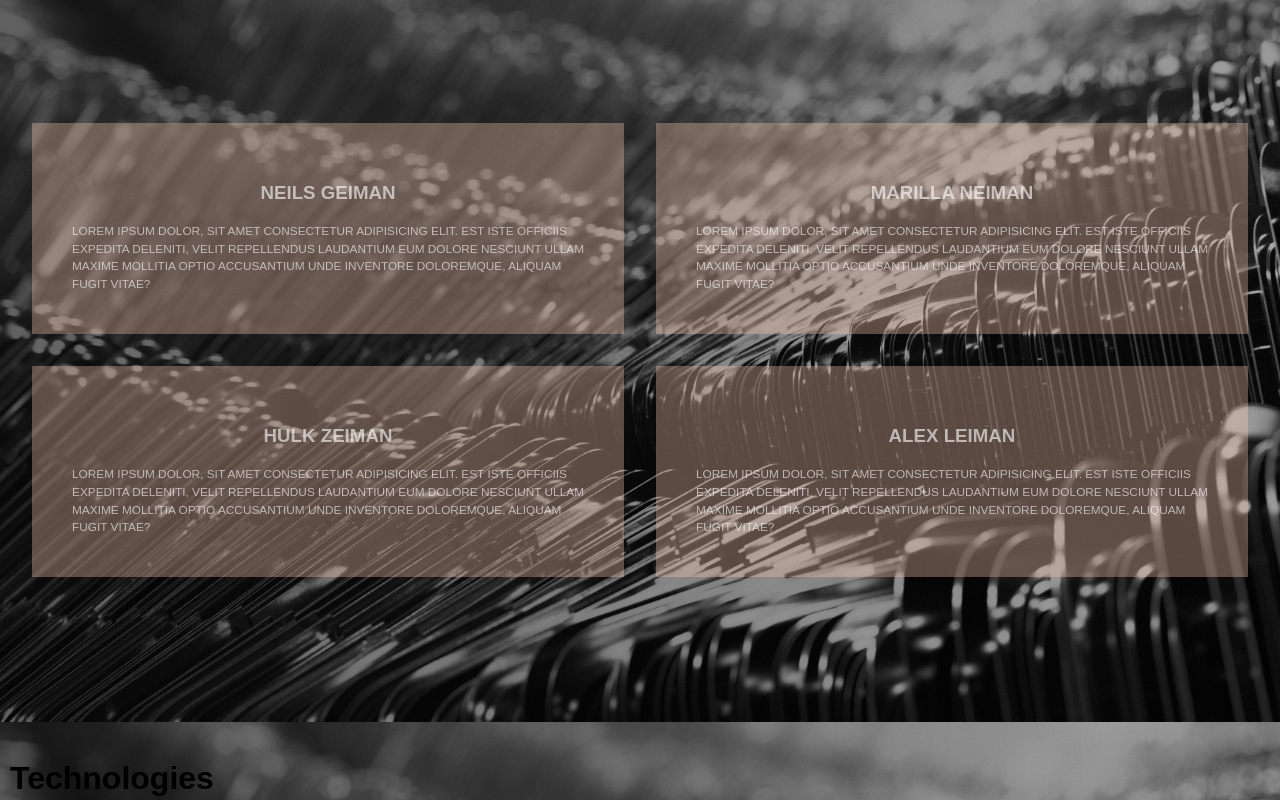
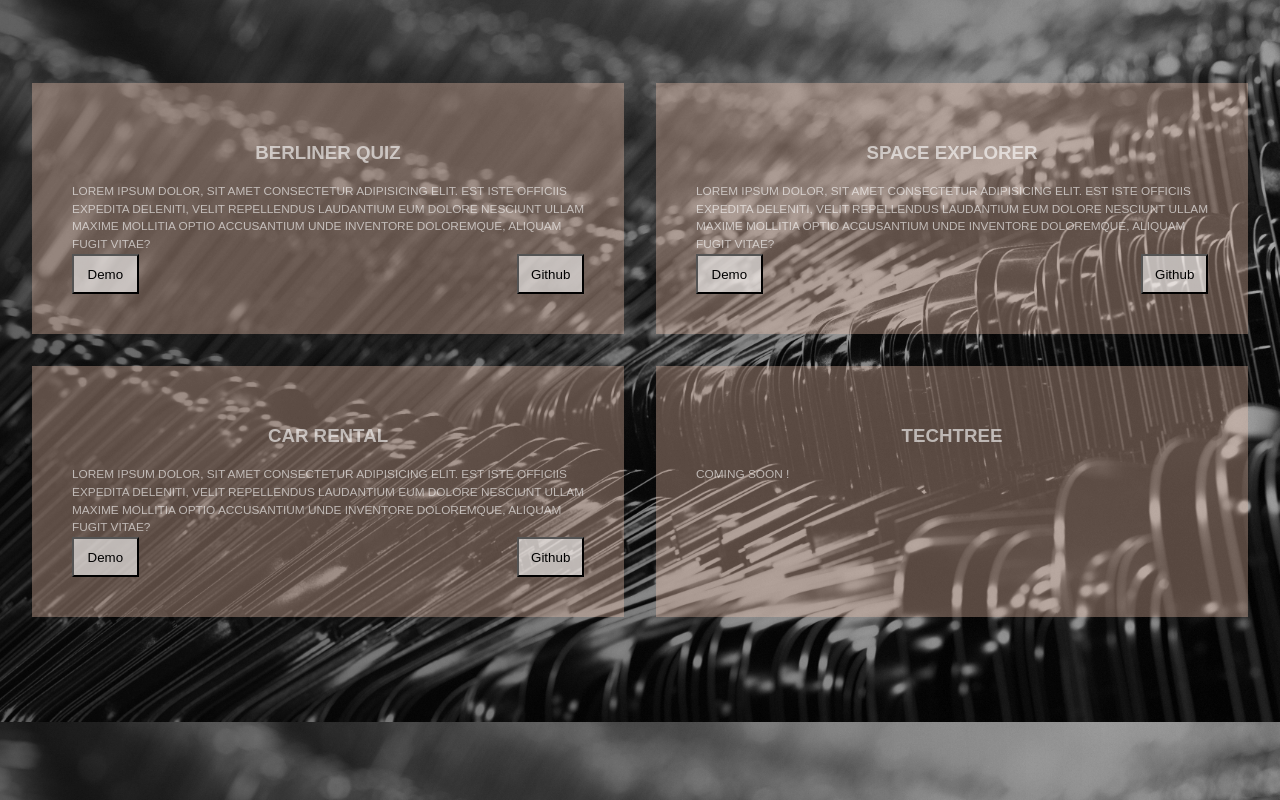
Before and after one commit to StefanDsd/Stefan-React-Portfolio, a React (Create React App) app: page / in a window 1280 px wide. Shown: the part 1678-2478 px from the top of the page. Built offline with nearby package versions, Linux system fonts and the light colour scheme.

Commit message:
working on projects

```diff
--- a/src/App.js
+++ b/src/App.js
@@ -5,7 +5,7 @@ import Contact from './components/Contact';
 import Section from './components/Section';
 import './App.css';
 import Projects from './components/Projects';
-import Technologies from './components/Technologies';
+// import Technologies from './components/Technologies';
 import About from './components/About';
 
 function App() {
@@ -16,7 +16,7 @@ function App() {
       <Section />
       <About />
       <Projects />
-      <Technologies />
+      {/* <Technologies /> */}
       <Contact />
     </div>
   );
--- a/src/components/Header/index.js
+++ b/src/components/Header/index.js
@@ -24,7 +24,7 @@ const Header = () => {
           </div>
           <a href="#section">Home</a>
           <a href="#about">About</a>
-          <a href="#testimonials">Projects</a>
+          <a href="#projects">Projects</a>
           <a href="#contact">Contact</a>
         </ul>
       </nav>
--- a/src/components/Projects/index.js
+++ b/src/components/Projects/index.js
@@ -1,7 +1,6 @@
 import React from "react";
 import "./index.modules.css";
 import { motion } from "framer-motion";
-
 
 const Projects = () => {
   return (
@@ -15,14 +14,33 @@ const Projects = () => {
           whileHover={{ scale: 1.1 }}
           whileTap={{ scale: 0.9 }}
           viewport={{ once: true }}
-        className="test-carts">
-          <h3>neils geiman</h3>
+          className="test-carts"
+        >
+          <h3>Berliner Quiz</h3>
           <p>
             Lorem ipsum dolor, sit amet consectetur adipisicing elit. Est iste
             officiis expedita deleniti, velit repellendus laudantium eum dolore
             nesciunt ullam maxime mollitia optio accusantium unde inventore
             doloremque, aliquam fugit vitae?
           </p>
+          <div className="buttons">
+            <a
+              href="https://hendrawidjaya.github.io/Project-1-Berliner-Quiz/"
+              target="_blank"
+              rel="noreferrer"
+              alt="first project"
+            >
+              <button className="button">Demo</button>
+            </a>
+            <a
+              href="https://github.com/StefanDsd/Project-1-Berliner-Quiz?organization=StefanDsd&organization=StefanDsd"
+              target="_blank"
+              rel="noreferrer"
+              alt="first project"
+            >
+              <button className="button">Github</button>
+            </a>
+          </div>
         </motion.div>
 
         <motion.div
@@ -31,14 +49,33 @@ const Projects = () => {
           whileHover={{ scale: 1.1 }}
           whileTap={{ scale: 0.9 }}
           viewport={{ once: true }}
-        className="test-carts">
-          <h3>Marilla Neiman</h3>
+          className="test-carts"
+        >
+          <h3>Space Explorer</h3>
           <p>
             Lorem ipsum dolor, sit amet consectetur adipisicing elit. Est iste
             officiis expedita deleniti, velit repellendus laudantium eum dolore
             nesciunt ullam maxime mollitia optio accusantium unde inventore
             doloremque, aliquam fugit vitae?
           </p>
+          <div className="buttons">
+            <a
+              href="https://wild-space-explorer.netlify.app/"
+              target="_blank"
+              rel="noreferrer"
+              alt="second project"
+            >
+              <button className="button">Demo</button>
+            </a>
+            <a
+              href="https://github.com/StefanDsd/Space-explorer"
+              target="_blank"
+              rel="noreferrer"
+              alt="second project"
+            >
+              <button className="button">Github</button>
+            </a>
+          </div>
         </motion.div>
 
         <motion.div
@@ -47,14 +84,28 @@ const Projects = () => {
           whileHover={{ scale: 1.1 }}
           whileTap={{ scale: 0.9 }}
           viewport={{ once: true }}
-        className="test-carts">
-          <h3>Hulk Zeiman</h3>
+          className="test-carts"
+        >
+          <h3>Car Rental</h3>
           <p>
             Lorem ipsum dolor, sit amet consectetur adipisicing elit. Est iste
             officiis expedita deleniti, velit repellendus laudantium eum dolore
             nesciunt ullam maxime mollitia optio accusantium unde inventore
             doloremque, aliquam fugit vitae?
           </p>
+          <div className="buttons">
+          <a
+            href="https://car-rentalapp.vercel.app/"
+            target="_blank"
+            rel="noreferrer"
+            alt="second project"
+          >
+            <button className="button">Demo</button>
+          </a>
+          <a href="https://github.com/StefanDsd/car_rental_app" target="_blank" rel="noreferrer" alt="second project">
+            <button className="button">Github</button>
+          </a>
+          </div>
         </motion.div>
 
         <motion.div
@@ -63,13 +114,11 @@ const Projects = () => {
           whileHover={{ scale: 1.1 }}
           whileTap={{ scale: 0.9 }}
           viewport={{ once: true }}
-        className="test-carts">
-          <h3>Alex Leiman</h3>
+          className="test-carts"
+        >
+          <h3>Techtree</h3>
           <p>
-            Lorem ipsum dolor, sit amet consectetur adipisicing elit. Est iste
-            officiis expedita deleniti, velit repellendus laudantium eum dolore
-            nesciunt ullam maxime mollitia optio accusantium unde inventore
-            doloremque, aliquam fugit vitae?
+            Coming soon !
           </p>
         </motion.div>
       </div>
--- a/src/components/Projects/index.modules.css
+++ b/src/components/Projects/index.modules.css
@@ -33,6 +33,16 @@
     text-transform: uppercase;
     font-size: clamp(.3rem,.3vw + .5rem,2rem);
 }
+.buttons {
+    size: 100px;
+    display: flex;
+    justify-content: space-between;
+}
+.button {
+    width: 5em;
+    height: 3em;
+    background-color: var(--clr-white);
+}
 
 @media (min-width:600px) {
     .projects {
--- a/src/components/Technologies/index.js
+++ b/src/components/Technologies/index.js
@@ -1,7 +1,6 @@
 import React, { useEffect, useRef, useState } from "react";
 import "./index.modules.css";
 import { motion } from "framer-motion";
-// import technologies from "../../technologies"
 import infoProjects from "../../projects";
 
 
```
Lines whose indentation alone changed are shown as unchanged.
